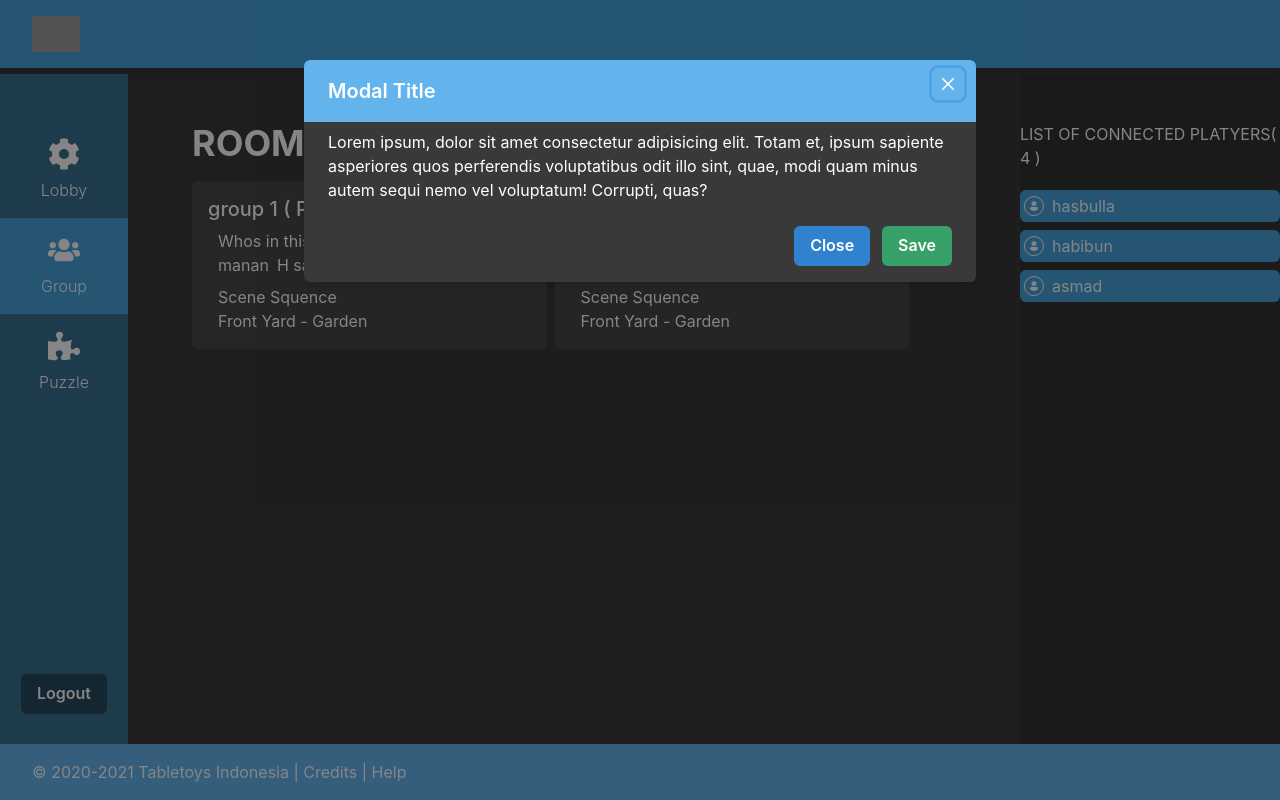
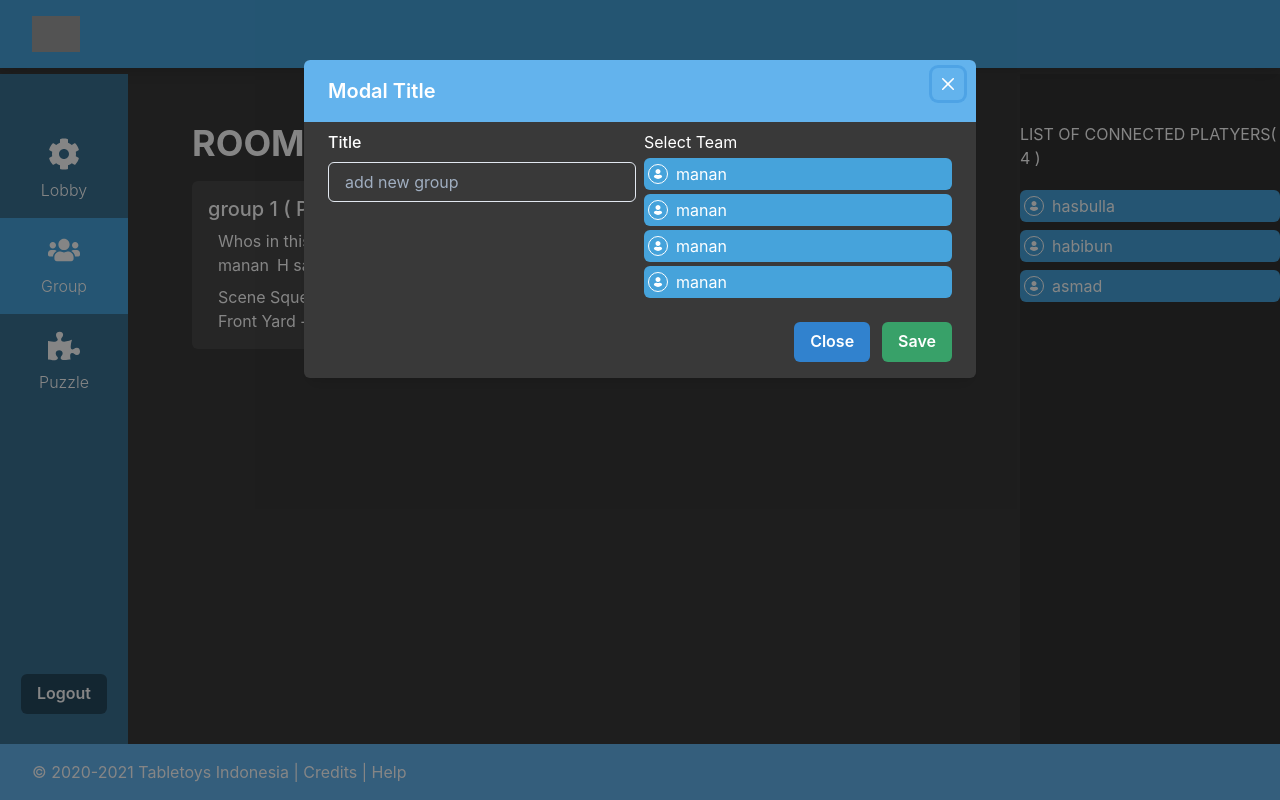
Before and after one commit to mananjabrik/tablet-toys, a Next.js app: page / in a window 1280 px wide. Both pictures are taken after a click on the button "+ Add New Group". Built offline with nearby package versions, Linux system fonts and the light colour scheme; grey boxes are pictures that could not be loaded.

Commit message:
update user loop

```diff
--- a/components/contents/User.tsx
+++ b/components/contents/User.tsx
@@ -12,6 +12,7 @@ export const User: React.FC<UserProps> = (props) => {
 			bg="#46a3db"
 			p="1"
 			rounded="md"
+			cursor="pointer"
 		>
 			<Icon
 				as={FaUser}
--- a/pages/index.tsx
+++ b/pages/index.tsx
@@ -1,7 +1,15 @@
-import { Box, useDisclosure } from '@chakra-ui/react';
 import type { NextPage } from 'next';
+import {
+	Box,
+	useDisclosure,
+	Stack,
+	FormControl,
+	FormLabel,
+	Input,
+	Text,
+} from '@chakra-ui/react';
 import { FaCog, FaUsers, FaPuzzlePiece, FaUser } from 'react-icons/fa';
-import { Layout, Contents, ModalAddGroup } from '../components';
+import { Layout, Contents, ModalAddGroup, User } from '../components';
 
 const Home: NextPage = () => {
 	const { isOpen, onOpen, onClose } = useDisclosure();
@@ -58,10 +66,29 @@ const Home: NextPage = () => {
 				/>
 			</Layout>
 			<ModalAddGroup isOpen={isOpen} onClose={onClose}>
-				Lorem ipsum, dolor sit amet consectetur adipisicing elit. Totam
-				et, ipsum sapiente asperiores quos perferendis voluptatibus odit
-				illo sint, quae, modi quam minus autem sequi nemo vel
-				voluptatum! Corrupti, quas?
+				<Stack direction="row">
+					<Box flex={1}>
+						<FormControl>
+							<FormLabel>Title</FormLabel>
+							<Input placeholder="add new group"></Input>
+						</FormControl>
+					</Box>
+					<Box flex={1}>
+						<Text>Select Team</Text>
+						<Box mt="1">
+							<User name="manan" />
+						</Box>
+						<Box mt="1">
+							<User name="manan" />
+						</Box>
+						<Box mt="1">
+							<User name="manan" />
+						</Box>
+						<Box mt="1">
+							<User name="manan" />
+						</Box>
+					</Box>
+				</Stack>
 			</ModalAddGroup>
 		</Box>
 	);
```
